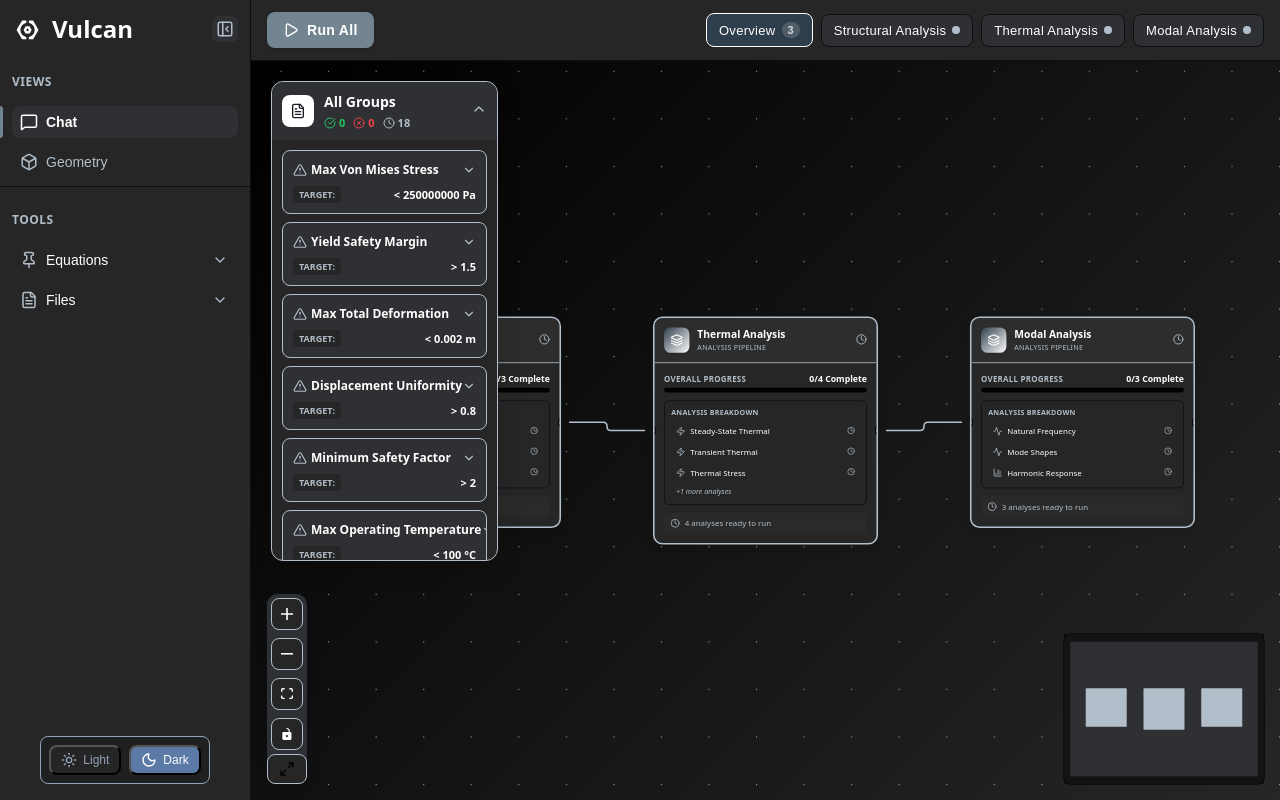
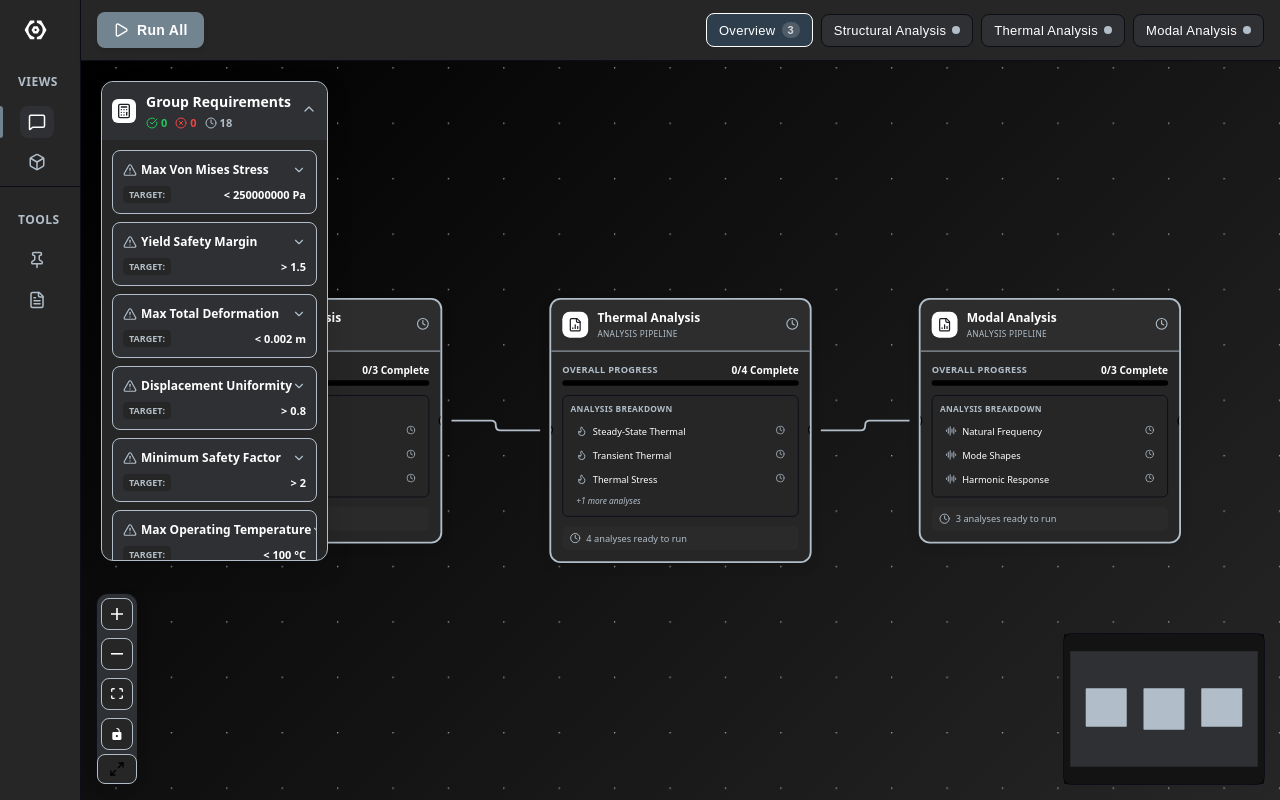
Before and after one commit to josemecado/mecado-ui-playground, a React (Vite) app: page / in a window 1280 px wide. Built offline with nearby package versions, Linux system fonts and the light colour scheme.

Commit message:
finished updating the analysis footer

```diff
--- a/src/index.css
+++ b/src/index.css
@@ -12,7 +12,7 @@
   --theme-darkBgPrimary: #000000;
 
   --theme-darkBgSecondary: #262626;
-    /* --theme-darkBgSecondary: #191e24; */
+  /* --theme-darkBgSecondary: #191e24; */
 
   --theme-darkBgTertiary: #2f3033;
 
@@ -26,7 +26,7 @@
   --theme-darkAccentNeutral: #738491;
 
   --theme-darkTextPrimary: #fff;
-  --theme-darkTextMuted: #B1BEC9;
+  --theme-darkTextMuted: #b1bec9;
   --theme-darkTextInverted: #1a1d21;
 
   --theme-darkBorderBg: #0b0e16;
@@ -36,7 +36,7 @@
   --theme-darkError: #ef4444;
   --theme-darkSuccess: #22c55e;
   --theme-darkDisabled: #6b7280;
-
+  --theme-darkCaution: #f59e0b;
 
   /* Light Theme Colors */
   --theme-lightBgPrimary: #edf0f2;
@@ -63,7 +63,7 @@
   --theme-lightError: #ef4444;
   --theme-lightSuccess: #22c55e;
   --theme-lightDisabled: #6b7280;
-
+  --theme-lightCaution: #f59e0b;
 
   /* Default: Light theme */
   --bg-primary: var(--theme-lightBgPrimary);
@@ -92,6 +92,7 @@
   --success: var(--theme-lightSuccess);
   --error: var(--theme-lightError);
   --disabled: var(--theme-lightDisabled);
+  --caution: var(--theme-lightCaution);
 }
 
 /* Dark Theme Overrides */
@@ -122,7 +123,7 @@
   --success: var(--theme-darkSuccess);
   --error: var(--theme-darkError);
   --disabled: var(--theme-darkDisabled);
-
+  --caution: var(--theme-darkCaution);
 }
 
 body {
--- a/src/projects/analysisFlow/components/AnalysisFooter.tsx
+++ b/src/projects/analysisFlow/components/AnalysisFooter.tsx
@@ -16,6 +16,7 @@ import {
   Settings,
   X,
   ArrowUpDown,
+  AlertCircle,
 } from "lucide-react";
 
 interface AnalysisDetailsFooterProps {
@@ -55,6 +56,22 @@ export const AnalysisDetailsFooter: React.FC<AnalysisDetailsFooterProps> = ({
       default:
         return <Clock size={12} />;
     }
+  };
+
+  // Helper to calculate difference between actual and target
+  const calculateDifference = (
+    req: Requirement
+  ): { value: number; percentage: number; isGood: boolean } | null => {
+    if (req.currentValue === undefined) return null;
+
+    const diff = req.currentValue - req.targetValue;
+    const percentage =
+      req.targetValue !== 0 ? (diff / req.targetValue) * 100 : 0;
+
+    // Determine if difference is "good" based on comparator and whether requirement passed
+    const isGood = req.status === "pass";
+
+    return { value: diff, percentage, isGood };
   };
 
   // Sort requirements based on selected option
@@ -104,15 +121,6 @@ export const AnalysisDetailsFooter: React.FC<AnalysisDetailsFooterProps> = ({
                 <span>{analysis.status}</span>
               </InfoValue>
             </InfoCard>
-
-            {analysis.progress !== undefined && (
-              <InfoCard>
-                <InfoValue>
-                  <ProgressMini $progress={analysis.progress} />
-                  <span>{analysis.progress}%</span>
-                </InfoValue>
-              </InfoCard>
-            )}
           </InfoCardsRow>
         </HeaderLeft>
 
@@ -159,15 +167,18 @@ export const AnalysisDetailsFooter: React.FC<AnalysisDetailsFooterProps> = ({
             </SectionHeader>
             <RequirementsTable>
               <TableHeader>
-                <HeaderCell $width="40%">Requirement</HeaderCell>
-                <HeaderCell $width="20%">Target</HeaderCell>
-                <HeaderCell $width="20%">Actual</HeaderCell>
-                <HeaderCell $width="20%">Priority</HeaderCell>
+                <HeaderCell $width="24%">Requirement</HeaderCell>
+                <HeaderCell $width="19%">Target</HeaderCell>
+                <HeaderCell $width="19%">Actual</HeaderCell>
+                <HeaderCell $width="19%">Difference</HeaderCell>
+                <HeaderCell $width="19%">Priority</HeaderCell>
               </TableHeader>
               <TableBody>
-                {sortedRequirements.map((req) => (
+                {sortedRequirements.map((req) => {
+                  const difference = calculateDifference(req);
+                  return (
                     <TableRow key={req.id} $status={req.status}>
-                    <TableCell $width="40%">
+                      <TableCell $width="24%">
                         <RequirementNameCell>
                           <StatusIconCell $status={req.status}>
                             {getRequirementStatusIcon(req.status)}
@@ -176,35 +187,44 @@ export const AnalysisDetailsFooter: React.FC<AnalysisDetailsFooterProps> = ({
                             <RequirementName $status={req.status}>
                               {req.name}
                             </RequirementName>
-                          {req.status === "fail" && (
-                            <FailureReason>
-                              Expected {req.comparator} {req.targetValue}{" "}
-                              {req.unit}, got {req.currentValue?.toFixed(2)}{" "}
-                              {req.unit}
-                            </FailureReason>
-                          )}
                           </RequirementDetails>
                         </RequirementNameCell>
                       </TableCell>
-                    <TableCell $width="20%">
+                      <TableCell $width="19%">
                         <TargetValue>
-                        {req.comparator} {req.targetValue} {req.unit}
+                          {req.comparator} {req.targetValue.toFixed(2)}{" "}
+                          {req.unit}
                         </TargetValue>
                       </TableCell>
-                    <TableCell $width="20%">
+                      <TableCell $width="19%">
                         <CurrentValue $status={req.status}>
                           {req.currentValue !== undefined
                             ? `${req.currentValue.toFixed(2)} ${req.unit}`
                             : "—"}
                         </CurrentValue>
                       </TableCell>
-                    <TableCell $width="20%">
+                      <TableCell $width="19%">
+                        {difference ? (
+                          <DifferenceValue $isGood={difference.isGood}>
+                            {difference.value > 0 ? "+" : ""}
+                            {difference.value.toFixed(2)} {req.unit}
+                            <DifferencePercentage $isGood={difference.isGood}>
+                              ({difference.percentage > 0 ? "+" : ""}
+                              {difference.percentage.toFixed(1)}%)
+                            </DifferencePercentage>
+                          </DifferenceValue>
+                        ) : (
+                          <DifferenceValue $isGood={false}>—</DifferenceValue>
+                        )}
+                      </TableCell>
+                      <TableCell $width="19%">
                         <PriorityBadge $priority={req.priority}>
                           {req.priority}
                         </PriorityBadge>
                       </TableCell>
                     </TableRow>
-                ))}
+                  );
+                })}
               </TableBody>
             </RequirementsTable>
           </RequirementsSection>
@@ -212,23 +232,24 @@ export const AnalysisDetailsFooter: React.FC<AnalysisDetailsFooterProps> = ({
 
         {/* Metrics & Errors/Warnings - Right Side */}
         <RightSection>
-          {/* Dynamic Title based on what's displayed */}
+          <SectionHeader>
             <SectionTitle>
               {analysis.errors && analysis.errors.length > 0 ? (
                 <>
                   <XCircle size={14} />
                   Errors ({analysis.errors.length})
                 </>
-            ) : analysis.warnings && analysis.warnings.length > 0 ? (
+              ) : (
                 <>
-                <AlertTriangle size={14} />
-                Warnings ({analysis.warnings.length})
+                  <AlertCircle size={14} />
+                  Errors
                 </>
-            ) : null}
+              )}
             </SectionTitle>
+          </SectionHeader>
 
           <RightSectionContent>
-            {analysis.status === "failed" && analysis.requirements && (
+            {analysis.status === "failed" && analysis.requirements ? (
               <ErrorSection>
                 <ErrorHeader>
                   <XCircle size={12} />
@@ -242,16 +263,52 @@ export const AnalysisDetailsFooter: React.FC<AnalysisDetailsFooterProps> = ({
                         <ChevronRight size={10} />
                         <span>
                           <strong>{req.name}:</strong> Expected {req.comparator}{" "}
-                          {req.targetValue} {req.unit}, got{" "}
+                          <TargetValueHighlight>
+                            {req.targetValue.toFixed(2)} {req.unit}
+                          </TargetValueHighlight>
+                          , got{" "}
+                          <CurrentValueHighlight>
                             {req.currentValue?.toFixed(2)} {req.unit}
+                          </CurrentValueHighlight>
                         </span>
                       </FailedRequirementItem>
                     ))}
                 </FailedRequirementsSummary>
               </ErrorSection>
+            ) : (
+              <EmptyErrorState>
+                <ErrorStateTitle>
+                  <EmptyIcon>
+                    <CheckCircle size={18} />
+                  </EmptyIcon>
+                  <EmptyTitle>No Errors</EmptyTitle>
+                </ErrorStateTitle>
+                <EmptyDescription>
+                  {analysis.status === "completed"
+                    ? "Analysis completed successfully"
+                    : analysis.status === "running"
+                    ? "Analysis in progress..."
+                    : "No errors to report"}
+                </EmptyDescription>
+              </EmptyErrorState>
             )}
+          </RightSectionContent>
+        </RightSection>
+      </FooterContent>
 
       {/* Warnings */}
+      <BottomSection>
+        <SectionHeader>
+          <SectionTitle>
+            {analysis.warnings && analysis.warnings.length > 0 && (
+              <>
+                <AlertTriangle size={14} />
+                Warnings ({analysis.warnings.length})
+              </>
+            )}
+          </SectionTitle>
+        </SectionHeader>
+
         {analysis.warnings && analysis.warnings.length > 0 && (
           <WarningSection>
             <WarningList>
@@ -264,9 +321,7 @@ export const AnalysisDetailsFooter: React.FC<AnalysisDetailsFooterProps> = ({
             </WarningList>
           </WarningSection>
         )}
-          </RightSectionContent>
-        </RightSection>
-      </FooterContent>
+      </BottomSection>
     </FooterContainer>
   );
 };
@@ -307,7 +362,7 @@ const FooterHeader = styled.div`
   display: flex;
   justify-content: space-between;
   align-items: center;
-  padding: 12px 16px;
+  padding: 12px;
   border-radius: 12px 12px 0px 0px;
   background: var(--bg-tertiary);
   border-bottom: 1px solid var(--border-bg);
@@ -360,6 +415,7 @@ const InfoCard = styled.div`
   border: 1px solid var(--border-outline);
   color: var(--text-primary);
   white-space: nowrap;
+  text-transform: capitalize;
 `;
 
 const InfoValue = styled.div<{ $status?: string }>`
@@ -383,26 +439,6 @@ const InfoValue = styled.div<{ $status?: string }>`
 
   svg {
     opacity: 0.8;
-  }
-`;
-
-const ProgressMini = styled.div<{ $progress: number }>`
-  width: 30px;
-  height: 4px;
-  background: var(--bg-primary);
-  border-radius: 2px;
-  overflow: hidden;
-  position: relative;
-
-  &::after {
-    content: "";
-    position: absolute;
-    left: 0;
-    top: 0;
-    height: 100%;
-    width: ${(props) => props.$progress}%;
-    background: var(--accent-primary);
-    transition: width 0.3s ease;
   }
 `;
 
@@ -504,8 +540,7 @@ const CloseButton = styled.button`
 
 const FooterContent = styled.div`
   display: flex;
-  flex-direction: column;
-  padding: 16px;
+  padding: 12px;
   gap: 16px;
   max-height: 320px;
   overflow-y: auto;
@@ -536,6 +571,13 @@ const RightSection = styled.div`
   display: flex;
   flex-direction: column;
   gap: 12px;
+`;
+
+const BottomSection = styled.div`
+  display: flex;
+  flex-direction: column;
+  gap: 10px;
+  padding: 0px 16px 16px 16px;
 `;
 
 const SectionHeader = styled.div`
@@ -740,13 +782,6 @@ const PriorityBadge = styled.div<{ $priority: string }>`
   }};
 `;
 
-const MetricsSection = styled.div`
-  background: var(--bg-tertiary);
-  border: 1px solid var(--border-outline);
-  border-radius: 8px;
-  padding: 12px;
-`;
-
 const RightSectionContent = styled.div`
   display: flex;
   flex-direction: column;
@@ -771,8 +806,10 @@ const ErrorHeader = styled.div`
 `;
 
 const WarningSection = styled.div`
-  background: var(--bg-tertiary);
-  border: 1px solid var(--accent-primary);
+  display: flex;
+  justify-content: stretch;
+  background: var(--bg-secondary);
+  border: 1px solid var(--caution);
   border-radius: 8px;
   padding: 10px;
 `;
@@ -788,7 +825,7 @@ const WarningItem = styled.div`
   align-items: flex-start;
   gap: 4px;
   font-size: 10px;
-  color: var(--accent-primary);
+  color: var(--caution);
   line-height: 1.4;
 
   svg {
@@ -825,3 +862,71 @@ const FailedRequirementItem = styled.div`
     font-weight: 600;
   }
 `;
+
+// Add new styled components for difference column
+const DifferenceValue = styled.div<{ $isGood: boolean }>`
+  font-size: 11px;
+  font-weight: 600;
+  display: flex;
+  flex-direction: column;
+  gap: 2px;
+  color: ${(props) => (props.$isGood ? "var(--success)" : "var(--error)")};
+`;
+
+const DifferencePercentage = styled.span<{ $isGood: boolean }>`
+  font-size: 9px;
+  font-weight: 500;
+  opacity: 0.8;
+`;
+
+// Add styled components for color-coded values in failed requirements
+const TargetValueHighlight = styled.span`
+  color: var(--success);
+  font-weight: 600;
+`;
+
+const CurrentValueHighlight = styled.span`
+  color: var(--error);
+  font-weight: 600;
+`;
+
+// Add empty state components
+const EmptyErrorState = styled.div`
+  display: flex;
+  flex-direction: column;
+  align-items: center;
+  justify-content: center;
+  gap: 4px;
+  padding: 16px;
+  background: var(--bg-tertiary);
+  border: 1px solid var(--border-outline);
+  border-radius: 8px;
+  text-align: center;
+`;
+
+const ErrorStateTitle = styled.div`
+  display: flex;
+  justify-content: center;
+  align-items: center;
+  background-color: red;
+`;
+
+const EmptyIcon = styled.div`
+  display: flex;
+  justify-content: center;
+  align-items: center;
+  color: var(--success);
+  opacity: 0.6;
+`;
+
+const EmptyTitle = styled.div`
+  font-size: 13px;
+  font-weight: 600;
+  color: var(--text-primary);
+`;
+
+const EmptyDescription = styled.div`
+  font-size: 11px;
+  color: var(--text-muted);
+  line-height: 1.4;
+`;
--- a/src/projects/analysisFlow/components/AnalysisGroupNode.tsx
+++ b/src/projects/analysisFlow/components/AnalysisGroupNode.tsx
@@ -7,14 +7,15 @@ import {
   Activity,
   CheckCircle,
   XCircle,
-  AlertCircle,
   Clock,
   Layers,
   AlertTriangle,
   ChevronRight,
-  Zap,
   Settings,
-  BarChart3
+  BarChart3,
+  Flame,
+  AudioLines,
+  FileChartColumn
 } from "lucide-react";
 
 export const AnalysisGroupNode: React.FC<NodeProps> = ({ data }) => {
@@ -31,8 +32,8 @@ export const AnalysisGroupNode: React.FC<NodeProps> = ({ data }) => {
   };
 
   const getAnalysisTypeIcon = (type: string) => {
-    if (type.includes("thermal")) return <Zap size={12} />;
-    if (type.includes("modal") || type.includes("frequency")) return <Activity size={12} />;
+    if (type.includes("thermal")) return <Flame size={12} />;
+    if (type.includes("modal") || type.includes("frequency") || type.includes("harmonic")) return <AudioLines size={12} />;
     if (type.includes("stress") || type.includes("deformation") || type.includes("safety"))
       return <Settings size={12} />;
     return <BarChart3 size={12} />;
@@ -73,7 +74,7 @@ export const AnalysisGroupNode: React.FC<NodeProps> = ({ data }) => {
       <NodeHeader $status={group.status}>
         <HeaderLeft>
           <GroupIconWrapper>
-            <Layers size={16} />
+            <FileChartColumn size={16} />
           </GroupIconWrapper>
           <HeaderText>
             <GroupName>{group.name}</GroupName>
@@ -309,14 +310,14 @@ const HeaderLeft = styled.div`
 `;
 
 const GroupIconWrapper = styled.div`
-  width: 32px;
-  height: 32px;
+  width: 28px;
+  height: 28px;
   border-radius: 8px;
-  background: linear-gradient(135deg, var(--primary-action) 0%, var(--primary-alternate) 100%);
+  background: var(--primary-alternate);
   display: flex;
   align-items: center;
   justify-content: center;
-  color: white;
+  color: var(--text-inverted);
   flex-shrink: 0;
   box-shadow: 0 2px 4px rgba(0, 0, 0, 0.1);
 `;
--- a/src/projects/analysisFlow/components/AnalysisGroupOverview.tsx
+++ b/src/projects/analysisFlow/components/AnalysisGroupOverview.tsx
@@ -47,10 +47,10 @@ export const AnalysisGroupsOverview: React.FC<AnalysisGroupsOverviewProps> = ({
 
       nodes.push({
         id: group.id,
-        type: 'analysisGroup',
+        type: "analysisGroup",
         position: {
           x: 100 + col * 400,
-          y: 100 + row * 300
+          y: 100 + row * 300,
         },
         data: { group },
         draggable: true,
@@ -64,12 +64,12 @@ export const AnalysisGroupsOverview: React.FC<AnalysisGroupsOverviewProps> = ({
             id: `${prevGroupId}-${group.id}`,
             source: prevGroupId,
             target: group.id,
-            animated: group.status === 'running',
+            animated: group.status === "running",
             style: {
               stroke: getEdgeColor(group.status),
-              strokeWidth: 2
+              strokeWidth: 2,
             },
-            type: 'smoothstep',
+            type: "smoothstep",
           });
         }
       }
@@ -87,15 +87,18 @@ export const AnalysisGroupsOverview: React.FC<AnalysisGroupsOverviewProps> = ({
     setEdges(initialEdges);
   }, [initialNodes, initialEdges, setNodes, setEdges]);
 
-  const handleNodeClick = useCallback((event: React.MouseEvent, node: Node) => {
-    if (node.type === 'analysisGroup') {
-      onGroupSelect(node.data.group);
-    }
-  }, [onGroupSelect]);
+  const handleNodeClick = useCallback(
+    (event: React.MouseEvent, node: Node) => {
+      if (node.type === "analysisGroup") {
+        onGroupSelect(node.data.group);
+      }
+    },
+    [onGroupSelect]
+  );
 
   // Collect all requirements from all groups
   const allRequirements = useMemo(() => {
-    return analysisGroups.flatMap(g => g.requirements || []);
+    return analysisGroups.flatMap((g) => g.requirements || []);
   }, [analysisGroups]);
 
   return (
@@ -132,14 +135,14 @@ export const AnalysisGroupsOverview: React.FC<AnalysisGroupsOverviewProps> = ({
               onClick={() => setIsFullscreen(!isFullscreen)}
               title={isFullscreen ? "Exit fullscreen" : "Enter fullscreen"}
               style={{
-                background: 'var(--bg-secondary)',
-                border: '1px solid var(--border-outline)',
-                borderRadius: '8px',
-                padding: '6px',
-                cursor: 'pointer',
-                display: 'flex',
-                alignItems: 'center',
-                justifyContent: 'center',
+                background: "var(--bg-secondary)",
+                border: "1px solid var(--border-outline)",
+                borderRadius: "8px",
+                padding: "6px",
+                cursor: "pointer",
+                display: "flex",
+                alignItems: "center",
+                justifyContent: "center",
               }}
             >
               {isFullscreen ? <Minimize2 size={16} /> : <Maximize2 size={16} />}
@@ -160,9 +163,9 @@ export const AnalysisGroupsOverview: React.FC<AnalysisGroupsOverviewProps> = ({
             }}
             maskColor="rgba(0, 0, 0, 0.6)"
             style={{
-              background: 'var(--bg-tertiary)',
-              border: '1px solid var(--border-bg)',
-              borderRadius: '8px',
+              background: "var(--bg-tertiary)",
+              border: "1px solid var(--border-bg)",
+              borderRadius: "8px",
             }}
           />
         </ReactFlow>
@@ -173,22 +176,32 @@ export const AnalysisGroupsOverview: React.FC<AnalysisGroupsOverviewProps> = ({
 
 // Helper functions
 const getEdgeColor = (status: string): string => {
-  switch(status) {
-    case 'passed': return '#10b981';
-    case 'failed': return '#ef4444';
-    case 'running': return 'var(--primary-alternate)';
-    case 'partial': return '#f59e0b';
-    default: return 'var(--border-outline)';
+  switch (status) {
+    case "passed":
+      return "#10b981";
+    case "failed":
+      return "var(--error)";
+    case "running":
+      return "var(--primary-alternate)";
+    case "partial":
+      return "var(--caution)";
+    default:
+      return "var(--border-outline)";
   }
 };
 
 const getMiniMapColor = (status: string): string => {
-  switch(status) {
-    case 'passed': return '#10b981';
-    case 'failed': return '#ef4444';
-    case 'running': return 'var(--accent-alternate)';
-    case 'partial': return '#f59e0b';
-    default: return 'var(--text-muted)';
+  switch (status) {
+    case "passed":
+      return "#10b981";
+    case "failed":
+      return "var(--error)";
+    case "running":
+      return "var(--primary-alternate)";
+    case "partial":
+      return "var(--caution)";
+    default:
+      return "var(--text-muted)";
   }
 };
 
@@ -198,8 +211,10 @@ const OverviewContainer = styled.div<{ $fullscreen: boolean }>`
   flex-direction: column;
   width: 100%;
   height: 100%;
-  position: ${props => props.$fullscreen ? 'fixed' : 'relative'};
-  ${props => props.$fullscreen && `
+  position: ${(props) => (props.$fullscreen ? "fixed" : "relative")};
+  ${(props) =>
+    props.$fullscreen &&
+    `
     top: 0;
     left: 0;
     right: 0;
--- a/src/projects/analysisFlow/components/AnalysisNode.tsx
+++ b/src/projects/analysisFlow/components/AnalysisNode.tsx
@@ -8,14 +8,15 @@ import {
   CheckCircle,
   XCircle,
   Clock,
-  Zap,
   BarChart3,
   Settings,
   AlertTriangle,
   PlayCircle,
   RotateCcw,
   FileText,
-  Calculator
+  Calculator,
+  AudioLines,
+  Flame
 } from "lucide-react";
 
 export const AnalysisIndividualNode: React.FC<NodeProps> = ({ data }) => {
@@ -37,13 +38,13 @@ export const AnalysisIndividualNode: React.FC<NodeProps> = ({ data }) => {
   };
 
   const getTypeIcon = (type: string) => {
-    if (type.includes("thermal")) return <Zap size={16} />;
+    if (type.includes("thermal")) return <Flame size={16} />;
     if (
       type.includes("modal") ||
       type.includes("frequency") ||
       type.includes("harmonic")
     )
-      return <LoaderCircle size={16} />;
+      return <AudioLines size={16} />;
     if (
       type.includes("stress") ||
       type.includes("deformation") ||
@@ -82,7 +83,7 @@ export const AnalysisIndividualNode: React.FC<NodeProps> = ({ data }) => {
           <TypeIconWrapper>{getTypeIcon(analysis.type)}</TypeIconWrapper>
           <HeaderText>
             <AnalysisName>{analysis.name}</AnalysisName>
-            <AnalysisType>{analysis.type}</AnalysisType>
+            <AnalysisType>Analysis</AnalysisType>
           </HeaderText>
         </HeaderLeft>
         <StatusIconWrapper $status={nodeStatus}>
@@ -388,18 +389,14 @@ const HeaderLeft = styled.div`
 `;
 
 const TypeIconWrapper = styled.div`
-  width: 32px;
-  height: 32px;
-  border-radius: 8px;
-  background: linear-gradient(
-    135deg,
-    var(--primary-action) 0%,
-    var(--primary-alternate) 100%
-  );
+  width: 24px;
+  height: 24px;
+  border-radius: 6px;
+  background: var(--primary-alternate);
   display: flex;
   align-items: center;
   justify-content: center;
-  color: white;
+  color: var(--text-inverted);
   flex-shrink: 0;
   box-shadow: 0 2px 4px rgba(0, 0, 0, 0.1);
 `;
@@ -416,7 +413,6 @@ const AnalysisName = styled.div`
   font-size: 13px;
   font-weight: 700;
   color: var(--text-primary);
-  line-height: 1.2;
   white-space: nowrap;
   overflow: hidden;
   text-overflow: ellipsis;
@@ -426,7 +422,6 @@ const AnalysisType = styled.div`
   font-size: 9px;
   color: var(--text-muted);
   font-weight: 500;
-  text-transform: uppercase;
   letter-spacing: 0.3px;
 `;
 
--- a/src/projects/analysisFlow/components/requirements/RequirementsModal.tsx
+++ b/src/projects/analysisFlow/components/requirements/RequirementsModal.tsx
@@ -9,7 +9,7 @@ import {
   Clock,
   ChevronDown,
   ChevronUp,
-  FileText,
+  Calculator
 } from "lucide-react";
 
 interface RequirementsModalProps {
@@ -61,10 +61,10 @@ export const RequirementsModal: React.FC<RequirementsModalProps> = ({
       <ModalHeader onClick={() => setIsExpanded(!isExpanded)}>
         <HeaderLeft>
           <IconWrapper>
-            <FileText size={16} />
+            <Calculator size={16} />
           </IconWrapper>
           <HeaderContent>
-            <ModalTitle>{displayName}</ModalTitle>
+            <ModalTitle>Group Requirements</ModalTitle>
             <StatusSummary>
               <StatusItem $color="var(--success)">
                 <CheckCircle size={12} />
@@ -153,9 +153,9 @@ const HeaderLeft = styled.div`
 `;
 
 const IconWrapper = styled.div`
-  width: 32px;
-  height: 32px;
-  border-radius: 8px;
+  width: 24px;
+  height: 24px;
+  border-radius: 6px;
   background: var(--primary-alternate);
   display: flex;
   align-items: center;
--- a/src/projects/projectChatWindow/SideMenuBar/SideMenuBar.tsx
+++ b/src/projects/projectChatWindow/SideMenuBar/SideMenuBar.tsx
@@ -36,7 +36,7 @@ export const SideMenu: React.FC<SideMenuProps> = ({
 }) => {
   const [isCollapsed, setCollapse] = useState(false);
   const [isHovered, setIsHovered] = useState(false);
-  const effectiveCollapsed = isCollapsed && !isHovered;
+  const effectiveCollapsed = true;
 
   // Add this useEffect to handle responsive collapse
   useEffect(() => {
```
Also changed, not shown: src/projects/analysisFlow/utils/mockAnalysisData.ts (+85 -130 lines). Lines whose indentation alone changed are shown as unchanged.
